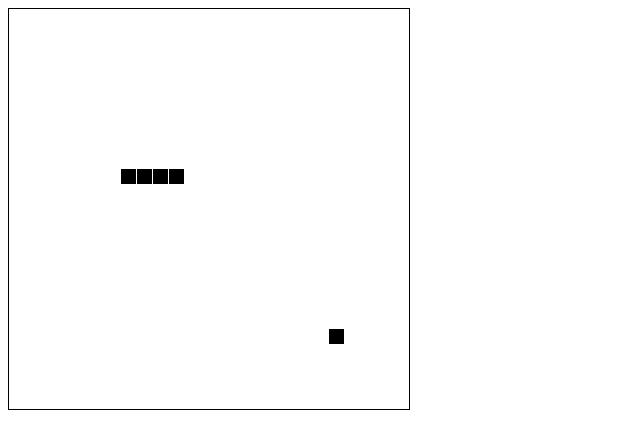
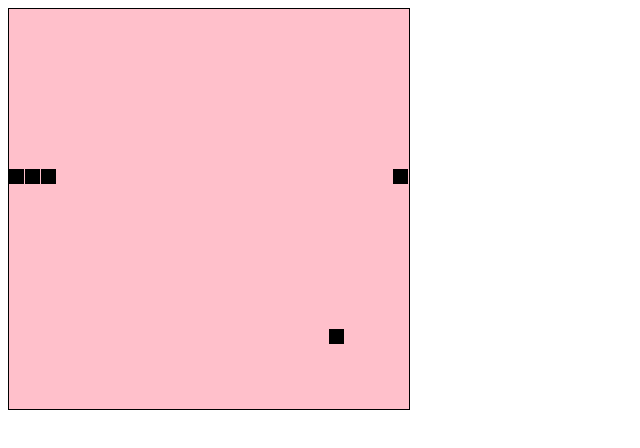
Before and after one commit to oanh-cute/snakee, a plain HTML site: page index.html in a window 1280 px wide. Shown: the whole page, without its empty margins (0-640 px from the left). Drawn offline with Linux system fonts and the light colour scheme.

Commit message:
Update index.html

```diff
--- a/index.html
+++ b/index.html
@@ -7,7 +7,7 @@
 
 		canvas {
     			border:1px solid black;
-    			background-color: white;
+    			background-color: pink;
 		}
   </style>
 
@@ -72,7 +72,7 @@ function loop() {
   }
 
   // slow game loop to 15 fps instead of 60 (60/15 = 4)
-  if (++count < 4) {
+  if (++count < 7) {
     return;
   }
 
```
